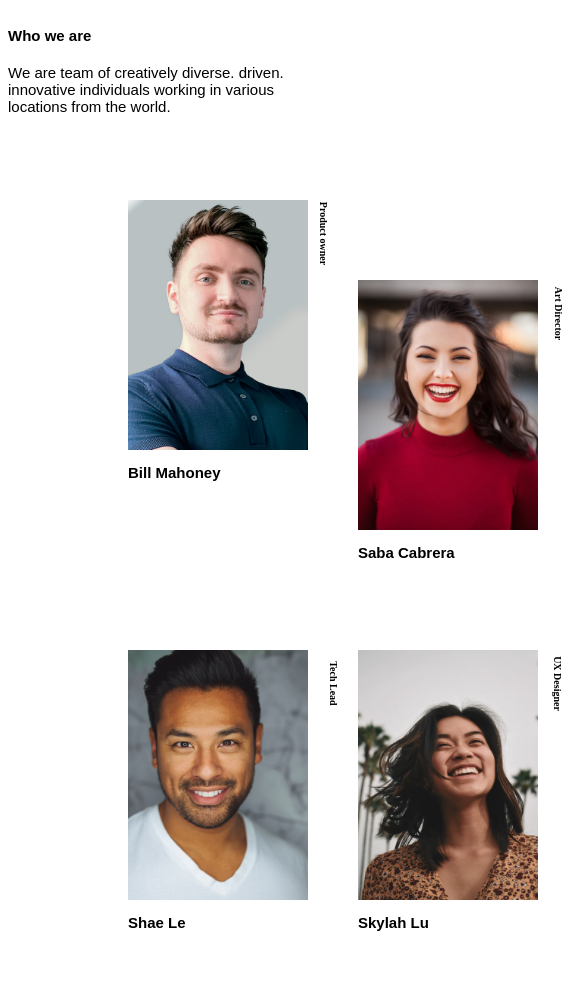
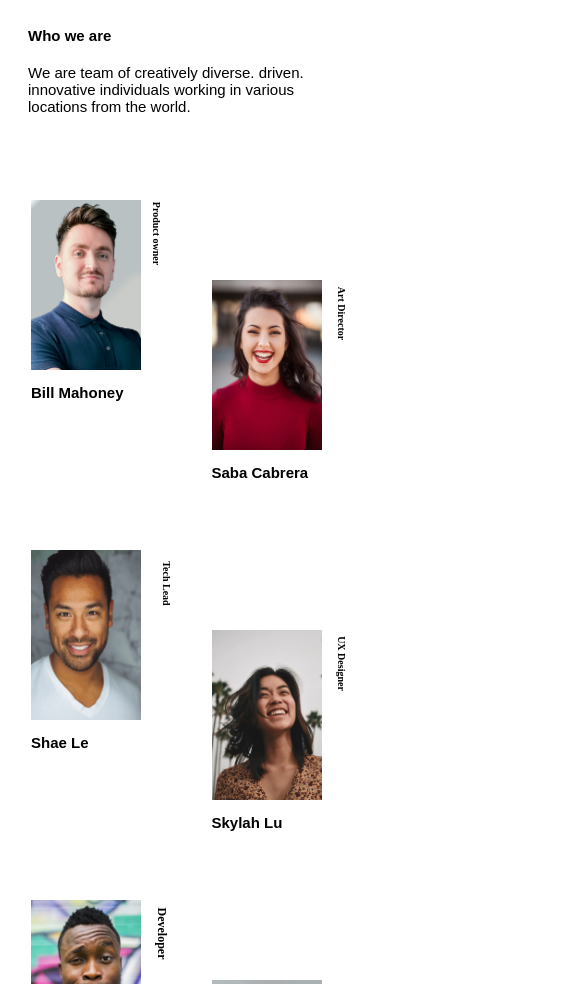
Before and after one commit to Rashed6577/my-team-page, a plain HTML site: page index.html in a window 390 px wide. Shown: the part 180-1164 px from the top of the page, 578 px wide, since content can reach past the window. Drawn offline with Linux system fonts and the light colour scheme.

Commit message:
complated

```diff
--- a/styles/style.css
+++ b/styles/style.css
@@ -26,7 +26,7 @@ header{
     grid-template-columns: repeat(3, 1fr);
     row-gap: 70px;
     column-gap: 10px;
-    margin-left: 120px;
+    margin-left: 150px;
 }
 .box{
     position: relative;
@@ -64,17 +64,33 @@ footer{
     font-family: 'Montserrat', sans-serif;
     font-size: 15px;
 }
-@media screen and (max-width:576px) {
+@media screen and (max-width:576px){
     header{
         flex-direction: column;
         gap: 0;
+        margin-left: 20px;
     }
     .title{
         margin-left: 0;
         margin-bottom: 10px;
     }
     .container{
-        display: grid;
+        margin-left: 23px;
         grid-template-columns: repeat(2, 1fr);
+        column-gap: -20px;
+    }
+    #box4, #box6{
+        margin-top: 80px;
+    }
+    #box5{
+        margin-top: 0;
+    }
+    .img{
+        height: 170px;
+        width: 110px;
+    }
+    .box{
+        height: 200px;
+        width: 150px;
     }
 }
```
